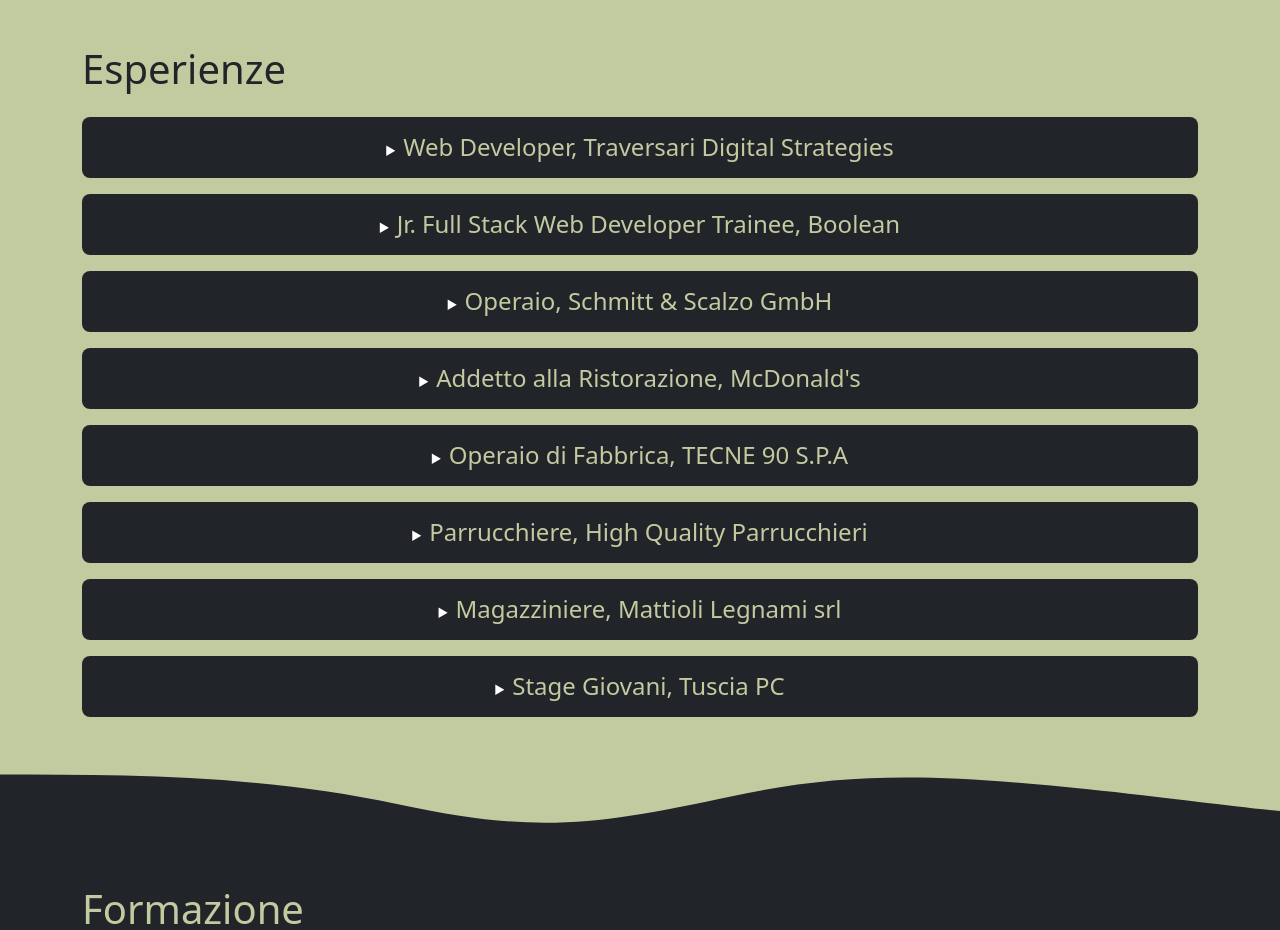
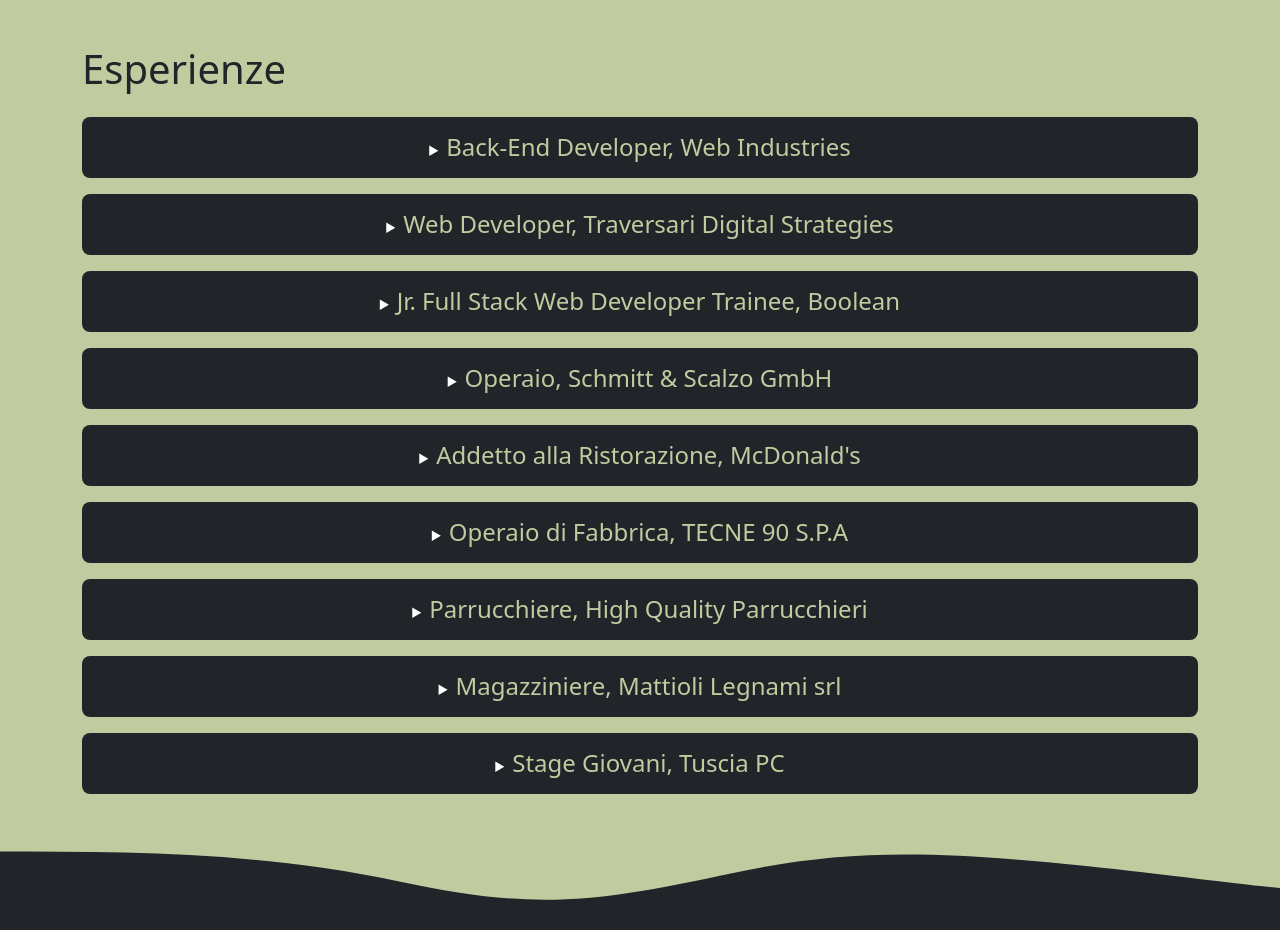
Before and after one commit to GiuseppeDeRosa1992/vite-boolfolio, a Vue app: page / in a window 1280 px wide. Shown: the part 2140-3070 px from the top of the page. Built offline with nearby package versions, Linux system fonts and the light colour scheme.

Commit message:
add new experience

```diff
--- a/src/data/store.js
+++ b/src/data/store.js
@@ -90,9 +90,16 @@
 
     experience: [
         {
+            position: "Back-End Developer",
+            agency: "Web Industries",
+            date: "Aprile 2025 - Presente",
+            description: "Sviluppo e manutenzione gestionale aziendale: fix bug, creazione nuovo codice PHP per esigenze clienti.",
+            city: "Brugine, Italia"
+        },
+        {
             position: "Web Developer",
             agency: "Traversari Digital Strategies",
-            date: "Novembre 2024 - Presente",
+            date: "Novembre 2024 - Marzo 2025",
             description: "Acquisite competenze in WordPress, PrestaShop e Looker Studio per sviluppo web, gestione e creazione di report analitici.",
             city: "Marcon, Italia"
         },
```
